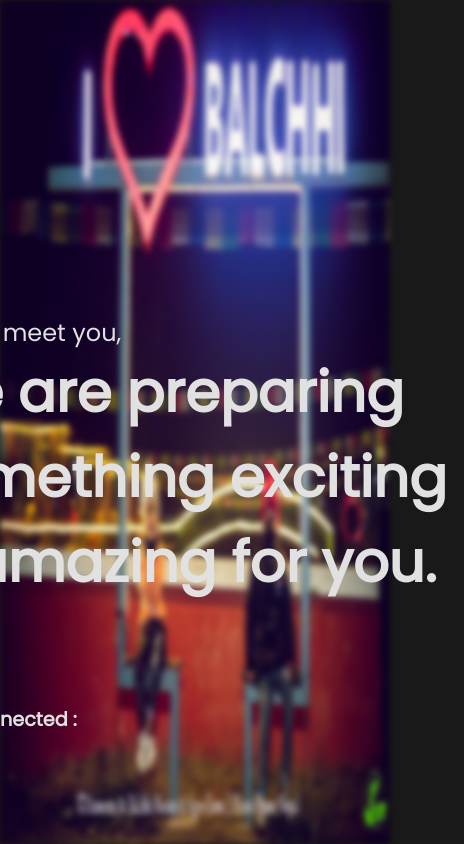
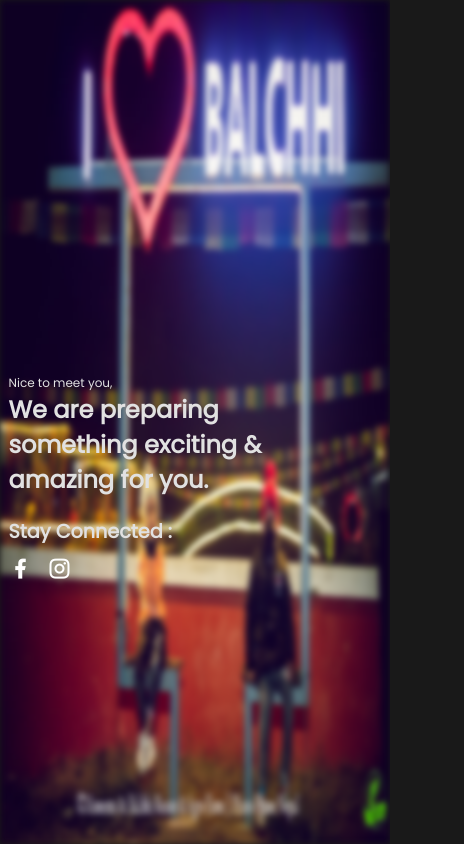
Before and after one commit to surajgaire14/balchhi-landing-page, a React (Create React App) app: page / in a window 390 px wide. Shown: the whole page, 464 px wide, since content can reach past the window. Built offline with nearby package versions, Linux system fonts and the light colour scheme.

Commit message:
added responsiveness

```diff
--- a/src/App.js
+++ b/src/App.js
@@ -2,6 +2,7 @@ import "./app.scss";
 import AOS from "aos";
 import "aos/dist/aos.css";
 import "remixicon/fonts/remixicon.css";
+
 
 AOS.init({
   // Global settings:
@@ -29,7 +30,8 @@ function App() {
           <h4>Stay Connected :</h4>
           <div className="icons">
             <a href="https://www.facebook.com/Balchhireosrt"><i className="ri-facebook-fill" ></i></a>
-            <a href=""><i className="ri-instagram-line"></i></a>
+            <a href="https://www.instagram.com/balchhiresort/"><i className="ri-instagram-line"></i></a>
+           <a href=""><i></i></a>
           </div>
         </div>
       </div>
--- a/src/app.scss
+++ b/src/app.scss
@@ -1,4 +1,8 @@
 @import url("https://fonts.googleapis.com/css2?family=Open+Sans&family=Poppins&family=Roboto&display=swap");
+
+html {
+  overflow: hidden;
+}
 
 * {
   margin: 0;
@@ -30,6 +34,12 @@ body {
       -webkit-filter: blur(3px);
       transition: all 1s;
       z-index: 2;
+
+      @media screen and (max-width:425px) {
+        height: 100vh;
+        width: 100%;
+      }
+
     }
     .content {
       position: absolute;
@@ -44,11 +54,52 @@ body {
       text-align: left;
       color: rgb(225, 225, 225);
 
+      @media screen and (max-width:425px) {
+          top: 15%;
+          width:300px;
+      }
+
+      @media screen and (max-width:786px) {
+          margin-left: -50px;
+          top: 20%;
+      }
+
+      @media screen and (max-width:320px) {
+        width: 200px;
+        margin-left: -20px;
+
+      }
+
+
       p {
         font-size: 1.5rem;
+
+        @media screen and (max-width:425px) {
+          font-size: 12px;
+        }
+
+        @media screen and (max-width:768px) {
+          font-size: 1rem;
+        }
+        @media screen and (max-width:425px) {
+          font-size: 12px;
+        }
+
       }
       h3 {
         font-size: 3.5rem;
+
+        @media screen and (max-width:768px) {
+            font-size: 2rem;
+        }
+
+        @media screen and (max-width:425px) {
+          font-size: 1.5rem;
+      }
+      @media screen and (max-width:320px) {
+        font-size: 20px;
+      }
+
       }
 
       .icons__container {
@@ -57,14 +108,26 @@ body {
         flex-direction: column;
         gap: 10px;
 
+        @media screen and (max-width:768px) {
+          margin-top: 20px;
+        }
+
         h4 {
           font-size: 1.2rem;
+
+          @media screen and (max-width:320px) {
+            font-size: 16px;
+          }
         }
 
         .icons {
           display: flex;
           gap: 20px;
           cursor: pointer;
+
+          @media screen and (max-width:425px) {
+              gap: 15px;
+          }
 
           a {
             &:nth-child(1):hover {
@@ -78,6 +141,14 @@ body {
             i {
               font-size: 2rem;
               transition: all 0.5s;
+
+              @media screen and (max-width:425px) {
+                  font-size: 1.5rem;
+              }
+
+              @media screen and (max-width:320px) {
+                font-size: 18px;
+              }
             }
           }
         }
@@ -85,41 +156,3 @@ body {
     }
   }
 }
-
-.content {
-  @media (max-width:768px) {
-    p {
-      font-size: 1rem;
-    }
-
-    h3 {
-      font-size: 2rem;
-    }
-  }
-}
-
-// @media (max-width: 768px) {
-//   .content {
-//     p {
-//       font-size: 1rem;
-//     }
-
-//     h3 {
-//       font-size: 2rem;
-//     }
-//   }
-// }
-
-// @media (max-width: 425px) {
-//   .bg__container {
-//     .content {
-//       p {
-//         font-size: 0.5rem;
-//       }
-
-//       h3 {
-//         font-size: 1.5rem;
-//       }
-//     }
-//   }
-// }
```
